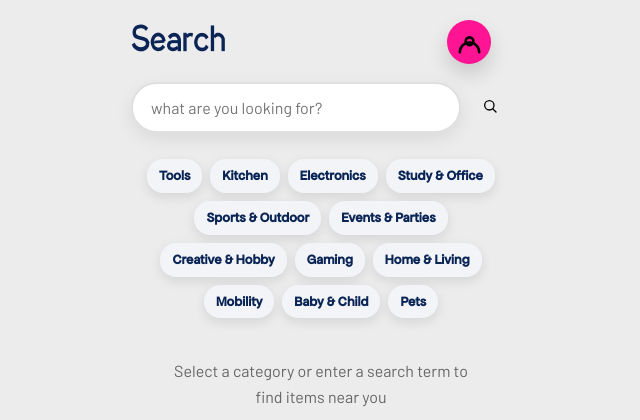
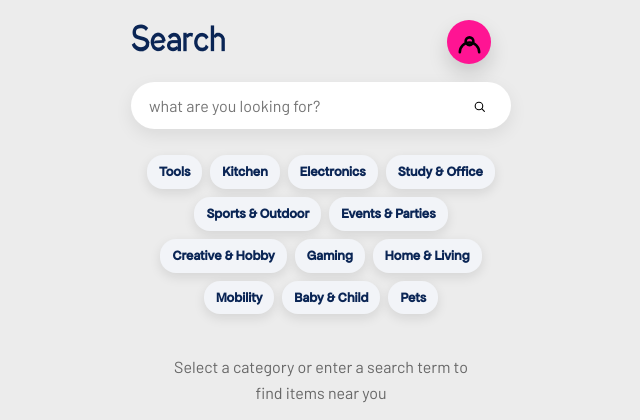
Before and after one commit to san-pietrino/Pietro-Project, a Flask app: page /search in a window 1280 px wide. Shown: the top 420 px of the page, without its empty margins (319-959 px from the left). Run offline with Flask 2, Linux system fonts and the light colour scheme; the visitor is signed in with stand-in values (Sample User, id 1); data comes from the database, SQL or seed files in the repository.

Commit message:
search bar modified

```diff
--- a/app.py
+++ b/app.py
@@ -511,7 +511,7 @@ def dashboard():
 
 @app.route('/explore')
 def explore():
-    """Explore page - browse items by category, opened from the dashboard search bar."""
+    """Explore page - browse items by category, opened from the bottom nav."""
     if 'user_id' not in session:
         return redirect(url_for('login'))
 
@@ -574,6 +574,11 @@ def profile():
 
     cursor.execute('SELECT username, email, location, categories, photo FROM users WHERE id = ?', (session['user_id'],))
     user = cursor.fetchone()
+    if not user:
+        conn.close()
+        session.clear()
+        return redirect(url_for('login'))
+
     user_categories = [c.strip() for c in (user['categories'] or '').split(',') if c.strip()]
 
     cursor.execute("SELECT id, name, photo, category, status FROM items WHERE owner_id = ? AND status != 'requested'", (session['user_id'],))
@@ -644,6 +649,30 @@ def edit_profile():
 
 
 # ==================== ITEM SEARCH ====================
+
+@app.route('/search/suggestions')
+def search_suggestions():
+    """Live type-ahead suggestions for the search bar, as the user types."""
+    if 'user_id' not in session:
+        return jsonify([])
+
+    query = request.args.get('q', '').strip()
+    if not query:
+        return jsonify([])
+
+    conn = get_db_connection()
+    cursor = conn.cursor()
+    cursor.execute('''
+        SELECT DISTINCT name FROM items
+        WHERE status = 'available' AND name LIKE ?
+        ORDER BY name
+        LIMIT 8
+    ''', (f'%{query}%',))
+    suggestions = [row['name'] for row in cursor.fetchall()]
+    conn.close()
+
+    return jsonify(suggestions)
+
 
 @app.route('/search', methods=['GET', 'POST'])
 def search():
--- a/static/style.css
+++ b/static/style.css
@@ -1314,25 +1314,79 @@ footer {
     align-items: center;
     text-decoration: none;
     cursor: pointer;
+    width: 100%;
+}
+.search-form-mobile .search-bar-wrapper {
+    position: relative;
+    width: 100%;
+    display: block;
 }
 .search-form-mobile input,
 .search-form-mobile .search-bar-fake {
-    flex: 1;
-    padding: 14px 18px;
-    border-radius: 30px;
-    /*border: 2px solid rgba(0,0,0,0.06);*/
+    width: 100%;
+    padding: 14px 18px 14px 18px;
+    padding-right: 56px;
+    border-radius: 999px;
     font-size: 1rem;
     background: white;
     box-shadow: 0 6px 18px rgba(0,0,0,0.08);
+    border: none;
+    outline: none;
+    box-sizing: border-box;
 }
 .search-form-mobile .search-bar-fake {
     color: #767676;
 }
 .search-form-mobile .search-btn {
+    position: absolute;
+    right: 16px;
+    top: 50%;
+    transform: translateY(-50%);
+    width: 32px;
+    height: 32px;
+    padding: 0;
+    border: none;
     background: transparent;
-    border: none;
-    font-size: 1.3rem;
-    padding: 6px 10px;
+    color: #767676;
+    display: flex;
+    align-items: center;
+    justify-content: center;
+    z-index: 2;
+    line-height: 0;
+}
+.search-form-mobile .search-btn .icon {
+    width: 18px;
+    height: 18px;
+    color: currentColor;
+}
+.search-suggestions {
+    display: none;
+    position: absolute;
+    left: 0;
+    right: 0;
+    top: calc(100% + 8px);
+    background: white;
+    border-radius: 20px;
+    box-shadow: 0 10px 30px rgba(0,0,0,0.15);
+    overflow: hidden;
+    z-index: 20;
+}
+.search-suggestions.show {
+    display: block;
+}
+.search-suggestion-item {
+    padding: 12px 20px;
+    font-family: var(--font-secondary);
+    letter-spacing: normal;
+    color: #0a2555;
+    cursor: pointer;
+    border-bottom: 1px solid #f0f0f0;
+}
+.search-suggestion-item:last-child {
+    border-bottom: none;
+}
+.search-suggestion-item:hover {
+    background: #f7f7f7;
 }
 .categories-grid {
     display: grid;
--- a/templates/footer_nav.html
+++ b/templates/footer_nav.html
@@ -11,7 +11,7 @@
             <line x1="5" y1="12" x2="19" y2="12" />
         </svg>
     </a>
-    <a href="{{ url_for('search') }}" class="nav-item{% if request.path.startswith('/search') %} active{% endif %}" aria-label="Search">
+    <a href="{{ url_for('explore') }}" class="nav-item{% if request.path.startswith('/explore') or request.path.startswith('/search') %} active{% endif %}" aria-label="Explore">
         <span class="icon icon-search" aria-hidden="true"></span>
     </a>
     <a href="{{ url_for('chat_index') }}" class="nav-item{% if request.path.startswith('/chat') %} active{% endif %}" aria-label="Chat">
@@ -86,3 +86,56 @@
         }
     });
 </script>
+
+<script>
+    document.querySelectorAll('.search-form-mobile[data-live-search]').forEach(function(form) {
+        var input = form.querySelector('input[name="q"]');
+        var wrapper = form.querySelector('.search-bar-wrapper');
+        if (!input || !wrapper) return;
+
+        var box = document.createElement('div');
+        box.className = 'search-suggestions';
+        wrapper.appendChild(box);
+
+        var debounceTimer = null;
+
+        function renderSuggestions(items) {
+            box.innerHTML = '';
+            if (!items.length) {
+                box.classList.remove('show');
+                return;
+            }
+            items.forEach(function(name) {
+                var option = document.createElement('div');
+                option.className = 'search-suggestion-item';
+                option.textContent = name;
+                option.addEventListener('mousedown', function(event) {
+                    event.preventDefault();
+                    input.value = name;
+                    form.submit();
+                });
+                box.appendChild(option);
+            });
+            box.classList.add('show');
+        }
+
+        input.addEventListener('input', function() {
+            var query = input.value.trim();
+            clearTimeout(debounceTimer);
+            if (!query) {
+                box.classList.remove('show');
+                return;
+            }
+            debounceTimer = setTimeout(function() {
+                fetch('/search/suggestions?q=' + encodeURIComponent(query))
+                    .then(function(response) { return response.json(); })
+                    .then(renderSuggestions)
+                    .catch(function() { box.classList.remove('show'); });
+            }, 200);
+        });
+
+        input.addEventListener('blur', function() {
+            setTimeout(function() { box.classList.remove('show'); }, 100);
+        });
+    });
+</script>
--- a/templates/search.html
+++ b/templates/search.html
@@ -166,9 +166,13 @@
         <header class="dashboard-header">
             <h1 class="welcome">Search</h1>
             {{ user_avatar('avatar', current_user_photo) }}
-            <form class="search-form-mobile" action="{{ url_for('search') }}" method="GET">
-                <input type="text" name="q" value="{{ query }}" placeholder="what are you looking for?" aria-label="search">
-                <button type="submit" class="search-btn"><span class="icon icon-search" aria-hidden="true"></span><span class="sr-only">Search</span></button>
+            <form class="search-form-mobile" action="{{ url_for('search') }}" method="GET" autocomplete="off" data-live-search>
+                <div class="search-bar-wrapper">
+                    <input type="text" name="q" value="{{ query }}" placeholder="what are you looking for?" aria-label="search">
+                    <button type="submit" class="search-btn" aria-label="Search">
+                        <span class="icon icon-search" aria-hidden="true"></span>
+                    </button>
+                </div>
             </form>
 
             {% if not category %}
```
Also changed, not shown: templates/dashboard.html (+8 -4 lines), templates/explore.html (+7 -3 lines).
